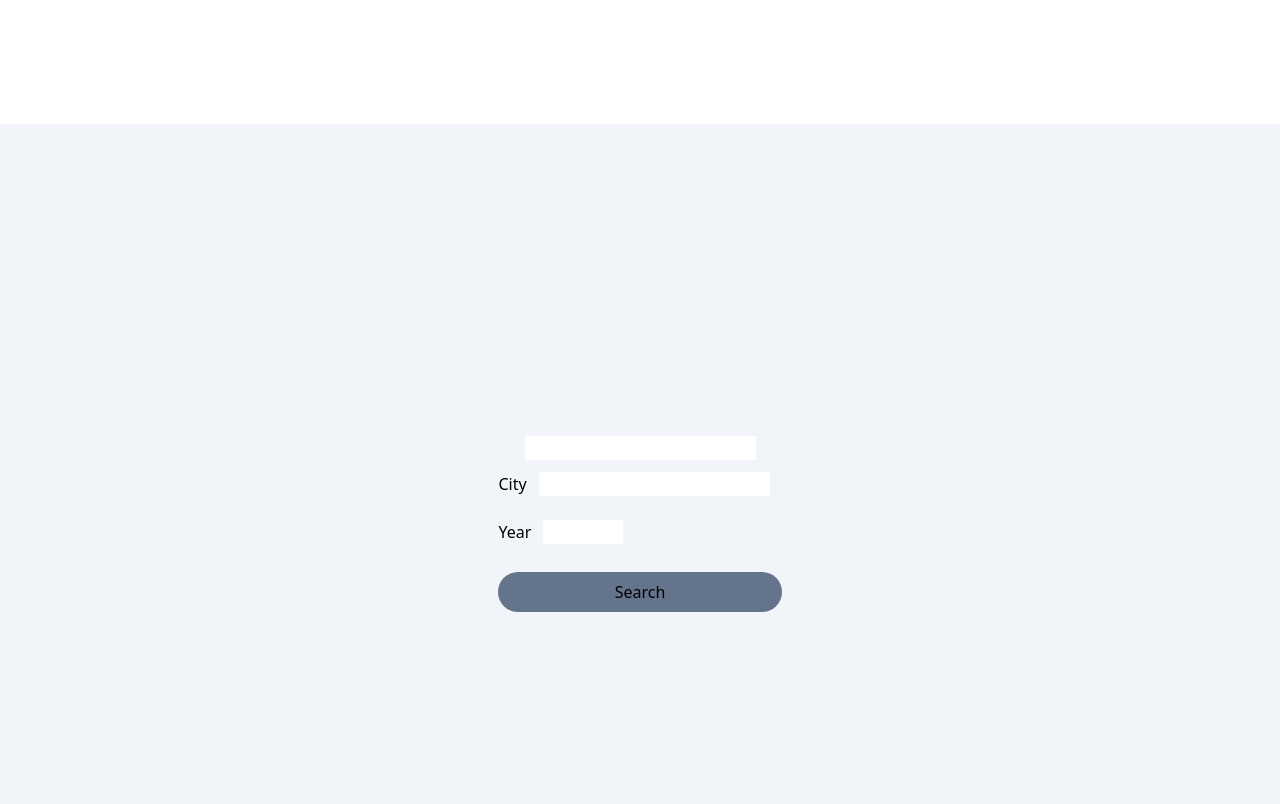
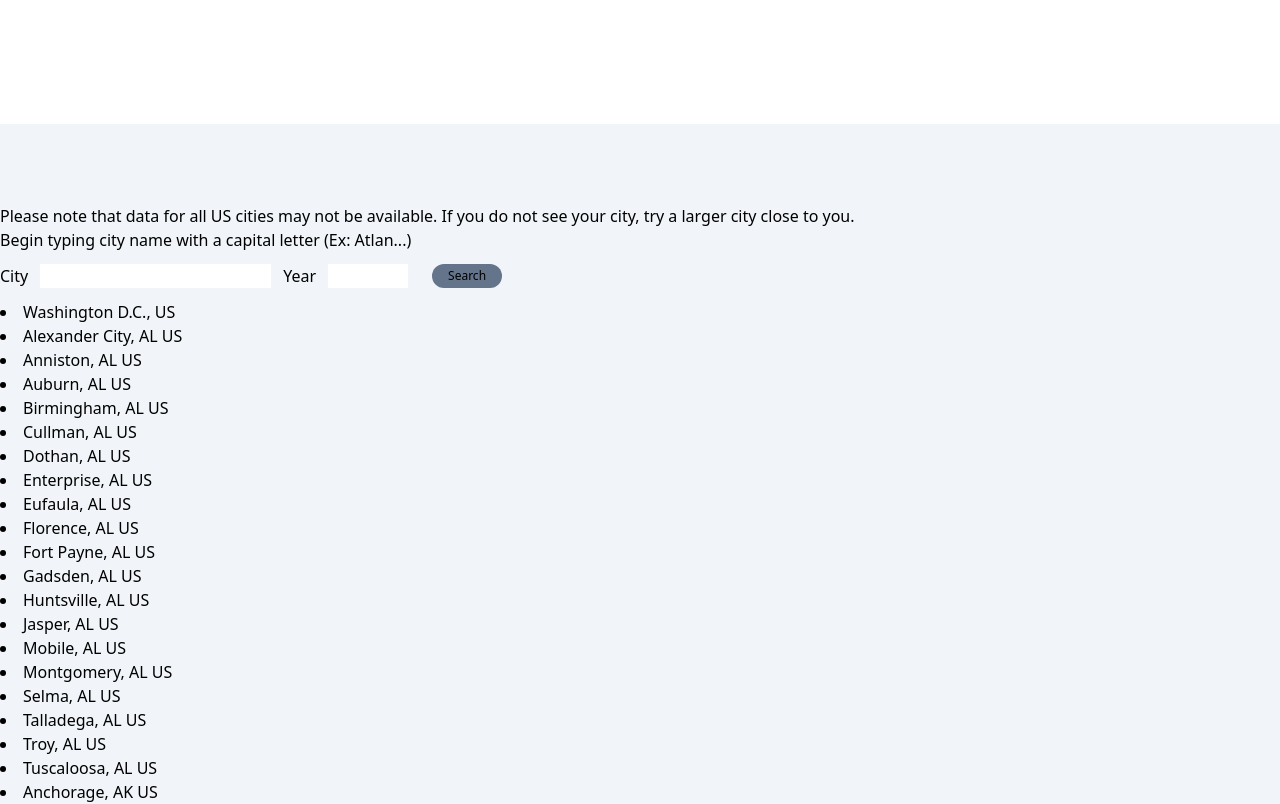
Before and after one commit to shelleymcq/historical-temperature, a React (Create React App) app: page / in a window 1280 px wide. Shown: the part 740-1544 px from the top of the page. Built offline with nearby package versions, Linux system fonts and the light colour scheme.

Commit message:
Fea: search by city name filters cities data

```diff
--- a/src/components/Autocomplete.js
+++ /dev/null
@@ -1,92 +0,0 @@
-import React from 'react';
-import { useState } from 'react';
-
-// built using this tutorial https://blog.logrocket.com/build-react-autocomplete-component/
-
-const Autocomplete = ({ suggestions }) => {
-  const [filteredSuggestions, setFilteredSuggestions] = useState([]);
-  const [activeSuggestionIndex, setActiveSuggestionIndex] = useState(0);
-  const [showSuggestions, setShowSuggestions] = useState(false);
-  const [input, setInput] = useState("");
-
-  const onChange = (e) => {
-    const userInput = e.target.value;
-    // filter suggestions that do not contain user input
-    const unLinked = suggestions.filter((suggestion) =>
-      suggestion.toLowerCase().indexOf(userInput.toLowerCase()) > -1
-    );
-
-      setInput(e.target.value);
-      setFilteredSuggestions(unLinked);
-      setActiveSuggestionIndex(0);
-      setShowSuggestions(true);
-    };
-
-    const onClick = (e) => {
-      setFilteredSuggestions([]);
-      setInput(e.target.innerText);
-      setActiveSuggestionIndex(0);
-      setShowSuggestions(false);
-    };
-
-    const onKeyDown = (e) => {
-      // user presses enter key
-      if(e.keyCode === 13) {
-        setInput(filteredSuggestions[activeSuggestionIndex]);
-        setActiveSuggestionIndex(0);
-        setShowSuggestions(false);
-        } // user presses up arrow
-        else if (e.keyCode === 38) {
-          if(activeSuggestionIndex === 0) {
-            return;
-          }
-          setActiveSuggestionIndex(activeSuggestionIndex - 1);
-        } // user presses down arrow
-        else if (e.keyCode === 40) {
-          if (activeSuggestionIndex - 1 === filteredSuggestions.length) {
-            return;
-          }
-          setActiveSuggestionIndex(activeSuggestionIndex + 1);
-        }
-      };
-
-      const SuggestionsListComponent = () => {
-        return filteredSuggestions.length ? (
-          <ul class="suggestions">
-            {filteredSuggestions.map((suggestion, index) => {
-              let className;
-
-              if (index === activeSuggestionIndex) {
-                className = 'suggestion-active';
-              }
-              return (
-                <li className={className} key={suggestion} onClick={onClick}>
-                  {suggestion}
-                </li>
-              );
-            })}
-          </ul>
-        ) : (
-          <div class="no-suggestions">
-            <span role="img" aria-label="tear emoji">
-            😪
-            </span>{" "}
-            <em>Sorry, no suggestions</em>
-          </div>
-        );
-      };
-
-      return (
-        <>
-          <input
-            type='text'
-            onChange={onChange}
-            onKeyDown={onKeyDown}
-            value={input}
-          />
-          {showSuggestions && input && <SuggestionsListComponent />}
-        </>
-      );
- };
-
-export default Autocomplete;
--- a/src/components/CityData.js
+++ b/src/components/CityData.js
@@ -1,23 +1,39 @@
 import React from 'react';
-import Autocomplete from './Autocomplete';
+import { useState } from 'react';
 import cities from '../data/Cities';
 
 const CityData = () => {
+
+  const [search, setSearch] = useState('');
+
   return (
-    <div className="flex flex-col justify-center items-center bg-slate-100 h-screen py-20">
-      <Autocomplete
-        suggestions={cities} />
-
-      <form className="flex flex-col">
+    <div className="flex flex-col bg-slate-100 h-screen py-20">
+    <p>Please note that data for all US cities may not be available. If you do not see your city, try a larger city close to you.</p>
+    Begin typing city name with a capital letter (Ex: Atlan...)
+      <form className='flex flex-row'>
         <label>
           City
-          <input type="text" name="city" className="w-50 m-3" />
+          <input
+            id='cityName'
+            name='cityName'
+            className='w-50 h-6 m-3'
+            type='text'
+            value={search}
+            onChange={event => setSearch(event.target.value)}
+          />
+          {/* TODO: get city to autofill */}
+           {cities.filter(city => city.startsWith(search) || search === '')
+              .map(city => (
+              <li key={city}>
+                {city}
+              </li>
+            ))}
         </label>
         <label>
           Year
-          <input type="text" name="year" className="w-20 m-3" />
+          <input type="text" name="year" className="w-20 h-6 m-3" />
         </label>
-        <input type="submit" value="Search" className="py-2 px-4 mt-4 bg-slate-500 rounded-full hover:bg-slate-400" />
+        <input type="submit" value="Search" className="h-6 px-4 m-3 text-xs bg-slate-500 rounded-full hover:bg-slate-400" />
       </form>
     </div>
   );
```
